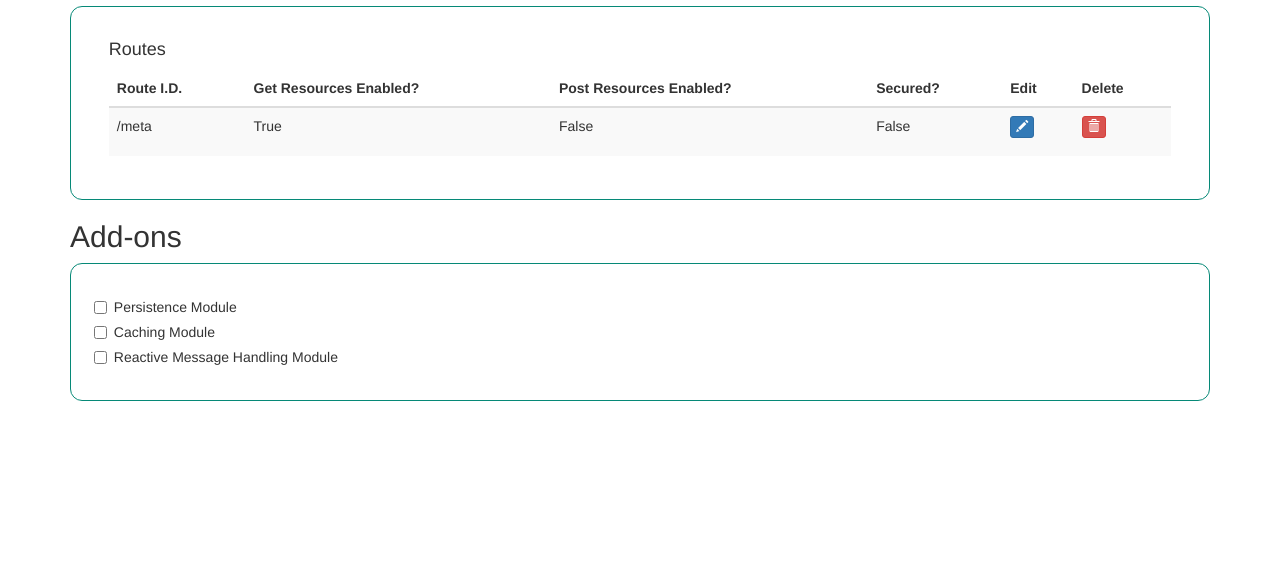
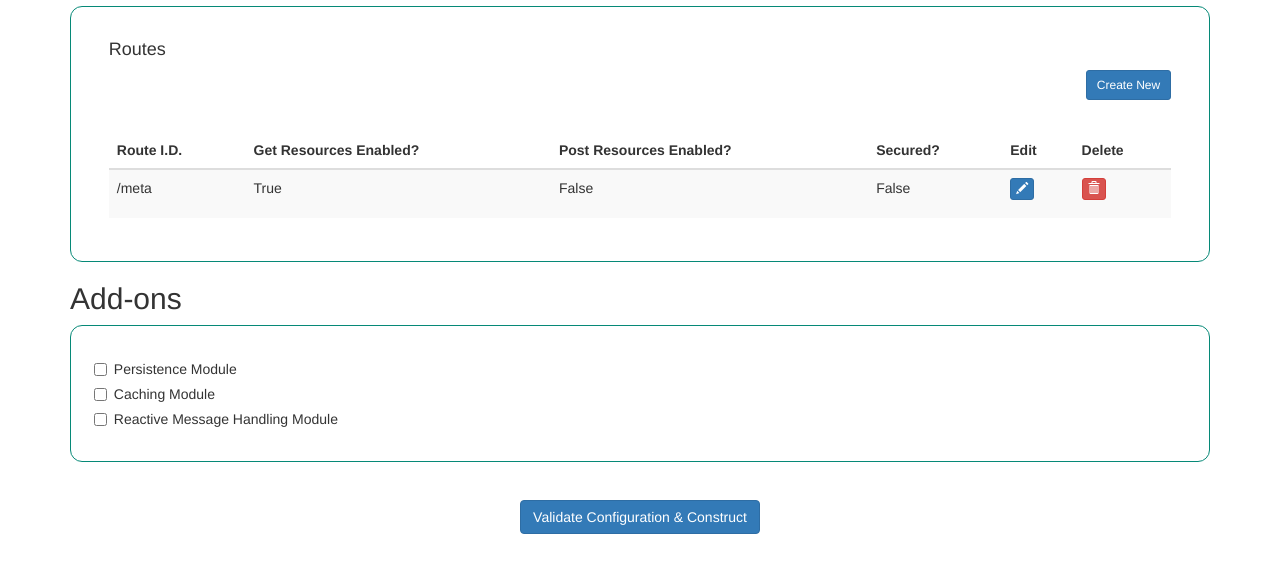
Before and after one commit to FrescoDev/architect-static-interface-styleguide, a website: page app/index.html in a window 1280 px wide. Shown: the part 735-1301 px from the top of the page. Before the commit the page ends 1148 px from the top, so only its background shows below. Drawn offline with nearby package versions, Linux system fonts and the light colour scheme.

Commit message:
adds remianing components

```diff
--- a/app/index.html
+++ b/app/index.html
@@ -64,7 +64,10 @@
         <div class="row form-border" style="margin: 0px;">
             <div class="col-md-12">
                 <h4>Routes</h4>
-                <div class="table-responsive">
+                <div class="text-right">
+                    <button type="button" class="btn btn-sm btn-primary btn-create">Create New</button>
+                </div>
+                <div class="table-responsive" style="padding-top: 3%">
                     <table id="mytable" class="table table-bordred table-striped">
                         <thead>
                             <th>Route I.D.</th>
@@ -160,6 +163,15 @@
             </div>
         </form>
     </div>
+    <!-- Button -->
+    <div class="form-group" style="padding: 3%">
+        <label class="col-md-4 control-label" for="singlebutton"></label>
+        <div class="col-md-4 center-block">
+            <button id="singlebutton" name="singlebutton" class="btn btn-primary center-block">
+                Validate Configuration & Construct
+             </button>
+        </div>
+    </div>
 </body>
 
 </html>
```
